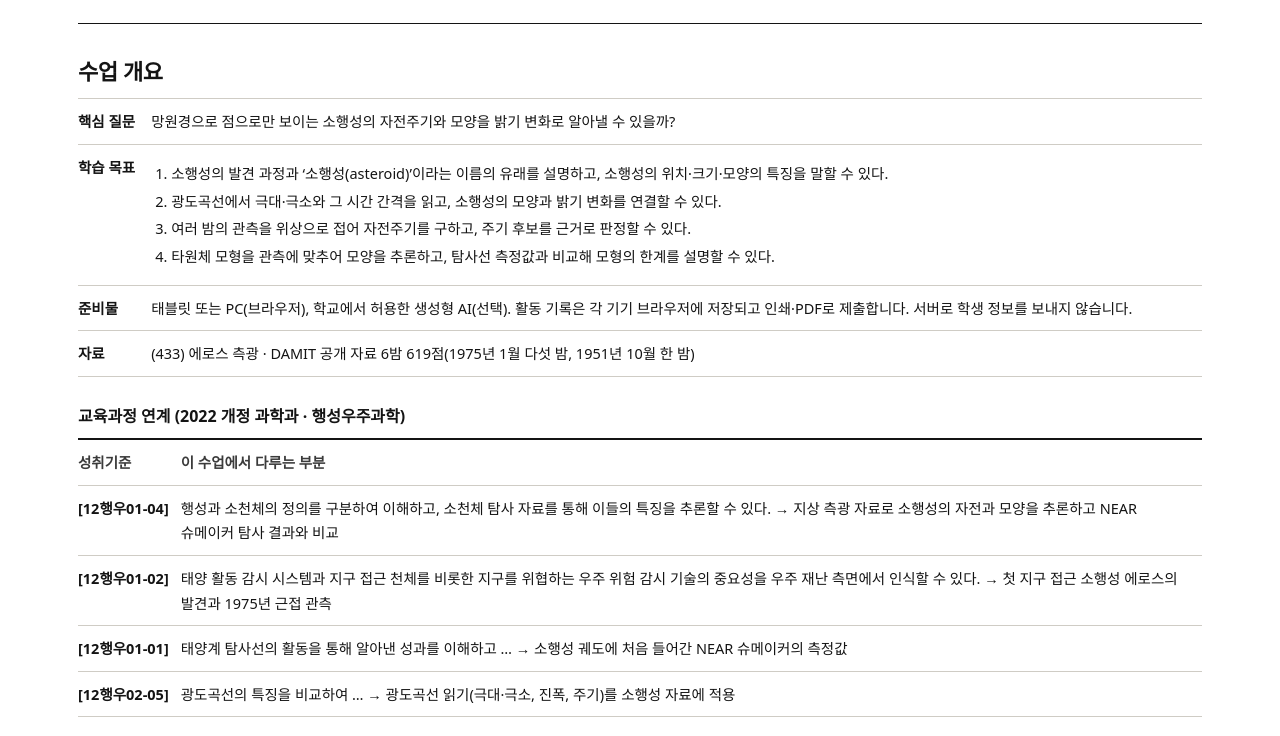
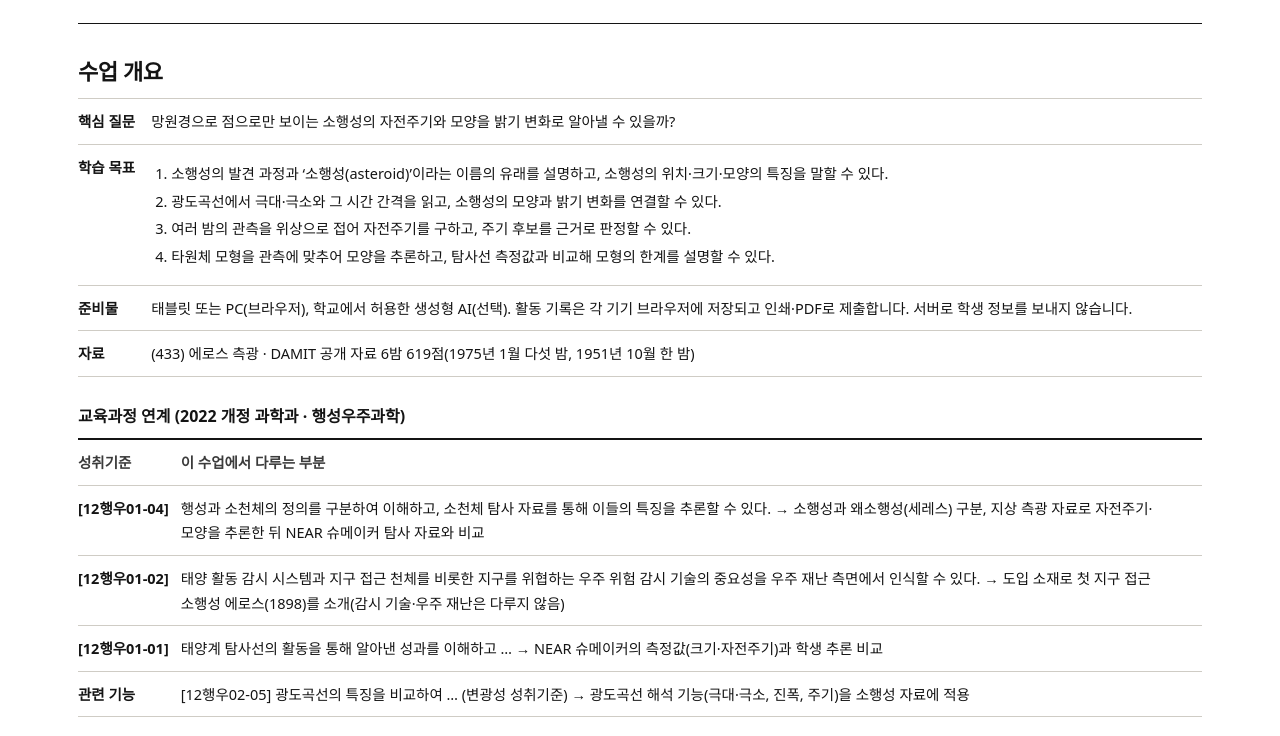
Before and after one commit to Diu1773/solar-system-lab, a plain HTML site: page docs/eros/guide.html in a window 1280 px wide. Shown: the part 216-952 px from the top of the page. Drawn offline with Linux system fonts and the light colour scheme; a web font is replaced by a local one.

Commit message:
Clarify curriculum links in teacher guide
Co-Authored-By: Claude Opus 5.5 <noreply@anthropic.com>

```diff
--- a/docs/eros/guide.html
+++ b/docs/eros/guide.html
@@ -30,10 +30,10 @@
 
     <h3>교육과정 연계 (2022 개정 과학과 · 행성우주과학)</h3>
     <table><thead><tr><th>성취기준</th><th>이 수업에서 다루는 부분</th></tr></thead><tbody>
-      <tr><th>[12행우01-04]</th><td>행성과 소천체의 정의를 구분하여 이해하고, 소천체 탐사 자료를 통해 이들의 특징을 추론할 수 있다. → 지상 측광 자료로 소행성의 자전과 모양을 추론하고 NEAR 슈메이커 탐사 결과와 비교</td></tr>
-      <tr><th>[12행우01-02]</th><td>태양 활동 감시 시스템과 지구 접근 천체를 비롯한 지구를 위협하는 우주 위험 감시 기술의 중요성을 우주 재난 측면에서 인식할 수 있다. → 첫 지구 접근 소행성 에로스의 발견과 1975년 근접 관측</td></tr>
-      <tr><th>[12행우01-01]</th><td>태양계 탐사선의 활동을 통해 알아낸 성과를 이해하고 … → 소행성 궤도에 처음 들어간 NEAR 슈메이커의 측정값</td></tr>
-      <tr><th>[12행우02-05]</th><td>광도곡선의 특징을 비교하여 … → 광도곡선 읽기(극대·극소, 진폭, 주기)를 소행성 자료에 적용</td></tr>
+      <tr><th>[12행우01-04]</th><td>행성과 소천체의 정의를 구분하여 이해하고, 소천체 탐사 자료를 통해 이들의 특징을 추론할 수 있다. → 소행성과 왜소행성(세레스) 구분, 지상 측광 자료로 자전주기·모양을 추론한 뒤 NEAR 슈메이커 탐사 자료와 비교</td></tr>
+      <tr><th>[12행우01-02]</th><td>태양 활동 감시 시스템과 지구 접근 천체를 비롯한 지구를 위협하는 우주 위험 감시 기술의 중요성을 우주 재난 측면에서 인식할 수 있다. → 도입 소재로 첫 지구 접근 소행성 에로스(1898)를 소개(감시 기술·우주 재난은 다루지 않음)</td></tr>
+      <tr><th>[12행우01-01]</th><td>태양계 탐사선의 활동을 통해 알아낸 성과를 이해하고 … → NEAR 슈메이커의 측정값(크기·자전주기)과 학생 추론 비교</td></tr>
+      <tr><th>관련 기능</th><td>[12행우02-05] 광도곡선의 특징을 비교하여 … (변광성 성취기준) → 광도곡선 해석 기능(극대·극소, 진폭, 주기)을 소행성 자료에 적용</td></tr>
     </tbody></table>
   </section>
 
```
